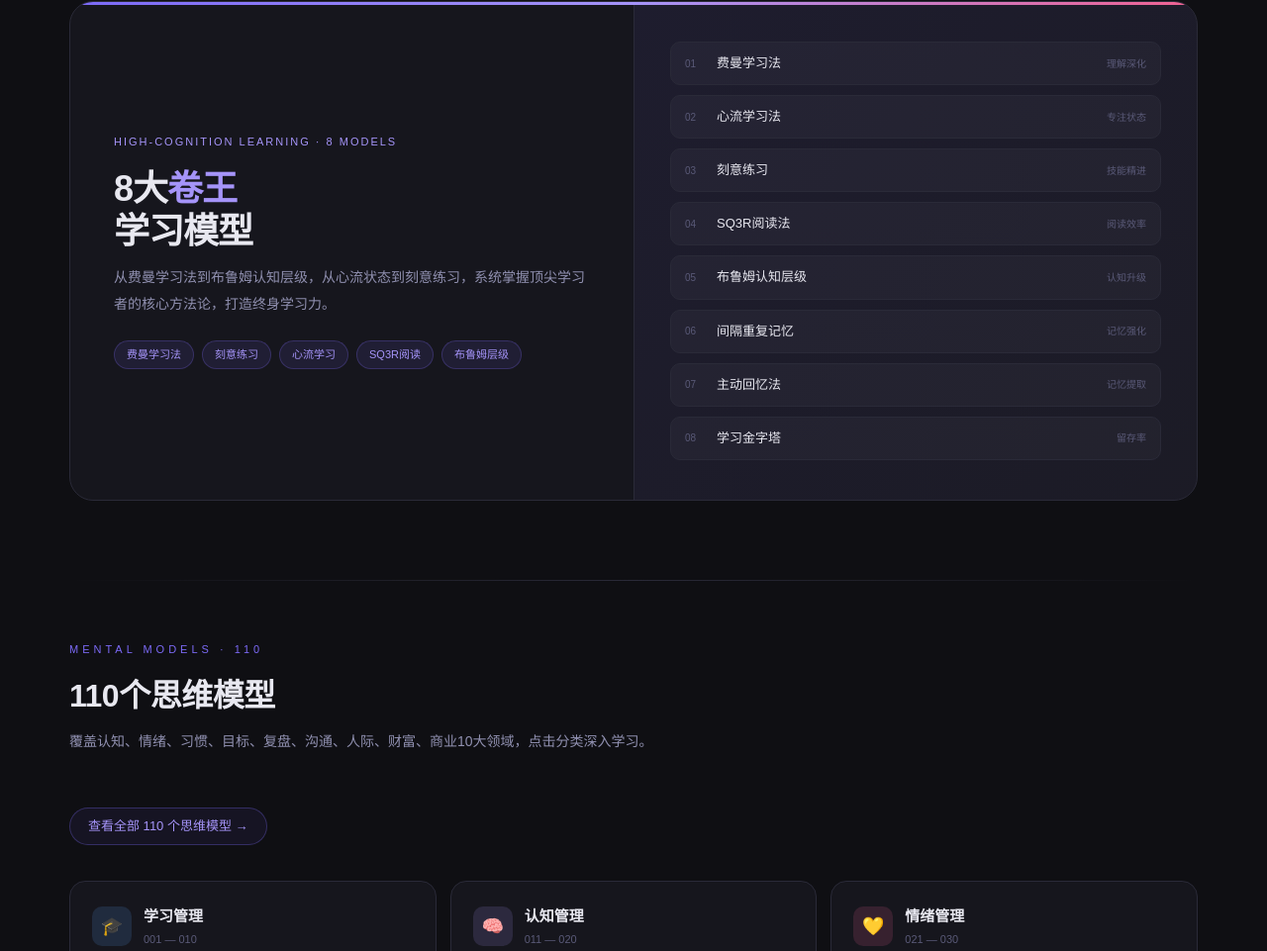
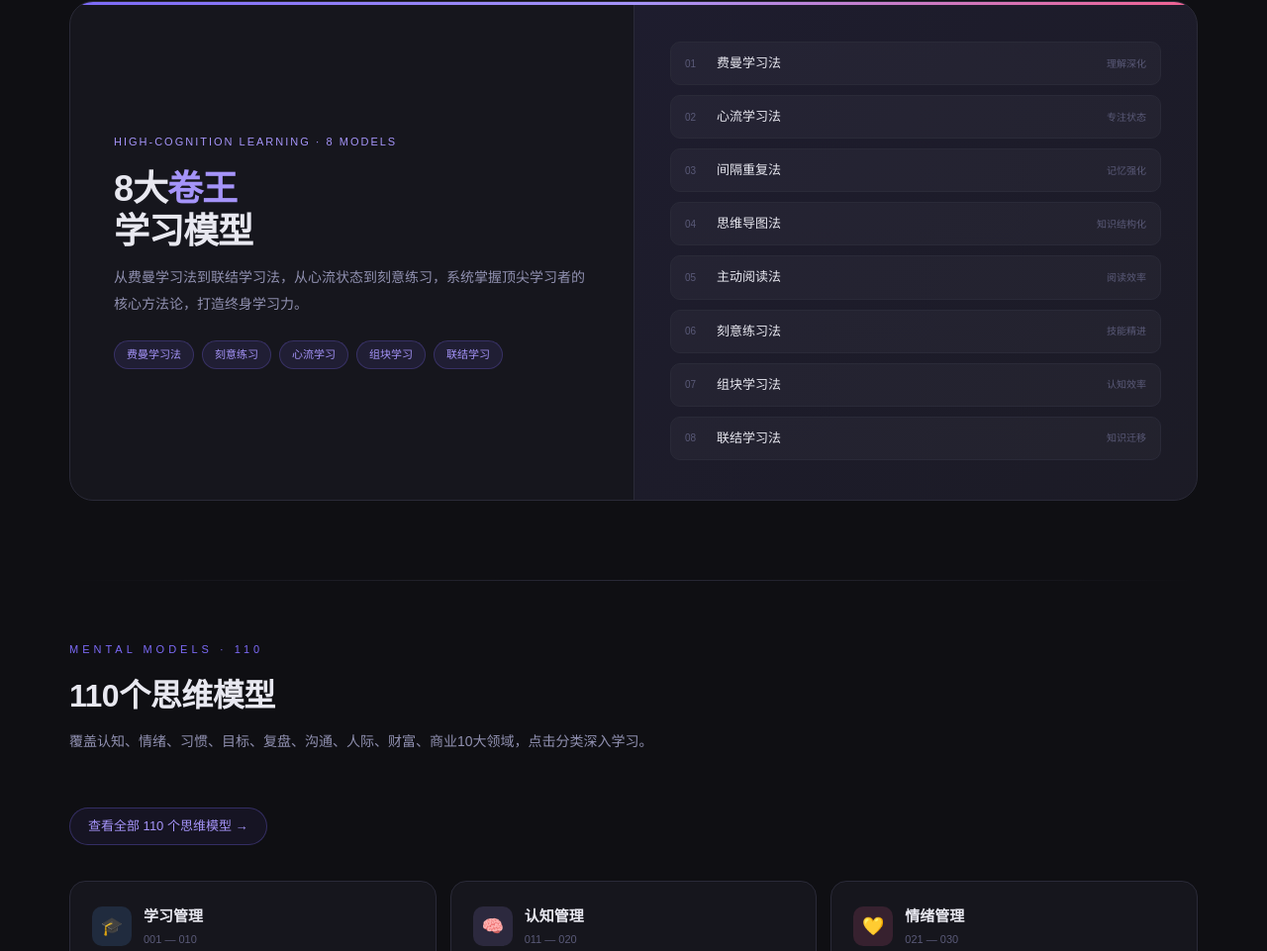
Before and after one commit to diyiwuyan/life-methodology, a plain HTML site: page index.html in a window 1280 px wide. Shown: the part 1179-2140 px from the top of the page at 99% size. Drawn offline with Linux system fonts and the light colour scheme.

Commit message:
fix: 首页8大学习模型列表与二级页面对齐

```diff
--- a/index.html
+++ b/index.html
@@ -209,24 +209,24 @@ footer span { color: var(--accent2); }
       <div class="lhc-left">
         <div class="lhc-badge">High-Cognition Learning · 8 Models</div>
         <div class="lhc-title">8大<em>卷王</em><br>学习模型</div>
-        <div class="lhc-desc">从费曼学习法到布鲁姆认知层级，从心流状态到刻意练习，系统掌握顶尖学习者的核心方法论，打造终身学习力。</div>
+        <div class="lhc-desc">从费曼学习法到联结学习法，从心流状态到刻意练习，系统掌握顶尖学习者的核心方法论，打造终身学习力。</div>
         <div class="lhc-tags">
           <span class="lhc-tag">费曼学习法</span>
           <span class="lhc-tag">刻意练习</span>
           <span class="lhc-tag">心流学习</span>
-          <span class="lhc-tag">SQ3R阅读</span>
-          <span class="lhc-tag">布鲁姆层级</span>
+          <span class="lhc-tag">组块学习</span>
+          <span class="lhc-tag">联结学习</span>
         </div>
       </div>
       <div class="lhc-right">
         <div class="lhc-model-item"><span class="lhc-model-num">01</span><span class="lhc-model-name">费曼学习法</span><span class="lhc-model-tag">理解深化</span></div>
         <div class="lhc-model-item"><span class="lhc-model-num">02</span><span class="lhc-model-name">心流学习法</span><span class="lhc-model-tag">专注状态</span></div>
-        <div class="lhc-model-item"><span class="lhc-model-num">03</span><span class="lhc-model-name">刻意练习</span><span class="lhc-model-tag">技能精进</span></div>
-        <div class="lhc-model-item"><span class="lhc-model-num">04</span><span class="lhc-model-name">SQ3R阅读法</span><span class="lhc-model-tag">阅读效率</span></div>
-        <div class="lhc-model-item"><span class="lhc-model-num">05</span><span class="lhc-model-name">布鲁姆认知层级</span><span class="lhc-model-tag">认知升级</span></div>
-        <div class="lhc-model-item"><span class="lhc-model-num">06</span><span class="lhc-model-name">间隔重复记忆</span><span class="lhc-model-tag">记忆强化</span></div>
-        <div class="lhc-model-item"><span class="lhc-model-num">07</span><span class="lhc-model-name">主动回忆法</span><span class="lhc-model-tag">记忆提取</span></div>
-        <div class="lhc-model-item"><span class="lhc-model-num">08</span><span class="lhc-model-name">学习金字塔</span><span class="lhc-model-tag">留存率</span></div>
+        <div class="lhc-model-item"><span class="lhc-model-num">03</span><span class="lhc-model-name">间隔重复法</span><span class="lhc-model-tag">记忆强化</span></div>
+        <div class="lhc-model-item"><span class="lhc-model-num">04</span><span class="lhc-model-name">思维导图法</span><span class="lhc-model-tag">知识结构化</span></div>
+        <div class="lhc-model-item"><span class="lhc-model-num">05</span><span class="lhc-model-name">主动阅读法</span><span class="lhc-model-tag">阅读效率</span></div>
+        <div class="lhc-model-item"><span class="lhc-model-num">06</span><span class="lhc-model-name">刻意练习法</span><span class="lhc-model-tag">技能精进</span></div>
+        <div class="lhc-model-item"><span class="lhc-model-num">07</span><span class="lhc-model-name">组块学习法</span><span class="lhc-model-tag">认知效率</span></div>
+        <div class="lhc-model-item"><span class="lhc-model-num">08</span><span class="lhc-model-name">联结学习法</span><span class="lhc-model-tag">知识迁移</span></div>
       </div>
     </a>
   </div>
```
